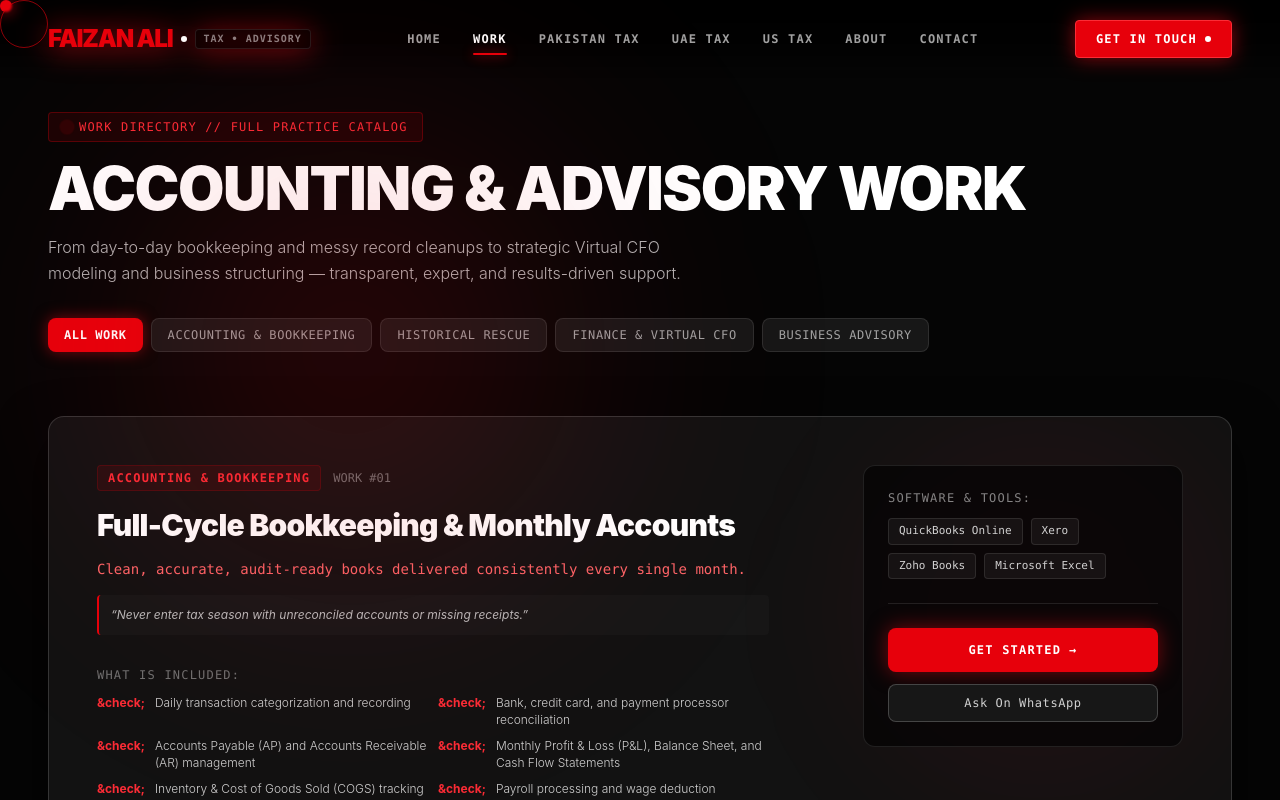
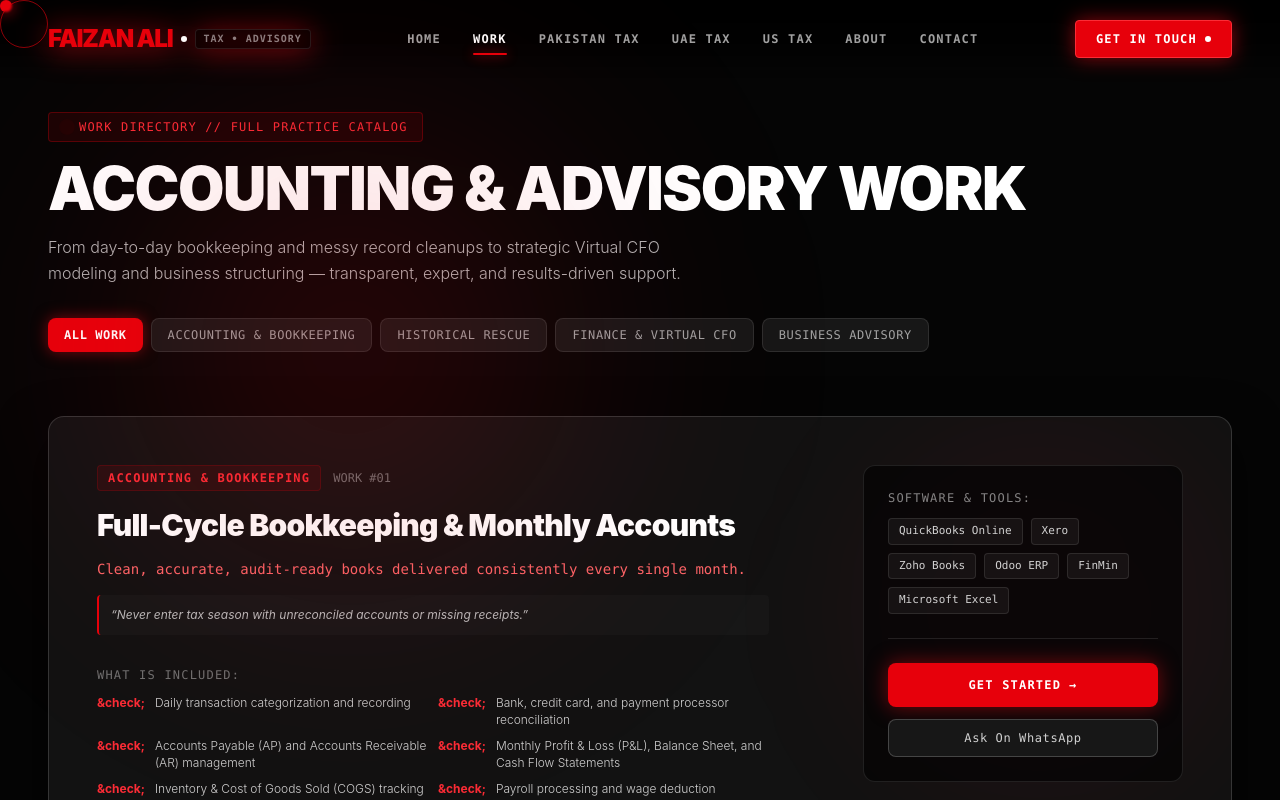
Before and after one commit to devnNexOfficial/netflix-inspired-portfolio, a React (Vite) app: page /work in a window 1280 px wide. Shown: the top 800 px of the page. Built offline with nearby package versions, Linux system fonts and the light colour scheme.

Commit message:
feat: add Odoo, FinMin, and Excel across Expertise, Skills, Services, and Projects

```diff
--- a/src/components/Expertise.jsx
+++ b/src/components/Expertise.jsx
@@ -8,7 +8,7 @@ const expertiseData = [
   {
     number: "01",
     title: "Accounting and Bookkeeping",
-    text: "Daily transaction recording, bank reconciliation, accounts payable and receivable, payroll, inventory tracking and monthly financial statements in QuickBooks, Xero, Zoho Books or Excel.",
+    text: "Daily transaction recording, bank reconciliation, accounts payable and receivable, payroll, inventory tracking and monthly financial statements in QuickBooks, Xero, Zoho Books, Odoo, FinMin and Excel.",
     tag: "ACCOUNTING",
     gradient: "from-[#1f0a0c] via-[#121212] to-[#0a0a0a]"
   },
--- a/src/components/Projects.jsx
+++ b/src/components/Projects.jsx
@@ -11,7 +11,7 @@ const servicesData = [
     title: "Bookkeeping and Monthly Accounts",
     category: "Accounting",
     description: "Daily transaction recording, bank reconciliation, monthly profit and loss, balance sheet and cash flow report.",
-    tags: ["Accounting", "QuickBooks", "Xero", "Excel"],
+    tags: ["Accounting", "QuickBooks", "Xero", "Odoo", "FinMin", "Excel"],
     match: "99%",
     episode: "S01 E01"
   },
--- a/src/components/Skills.jsx
+++ b/src/components/Skills.jsx
@@ -9,7 +9,7 @@ const skillCategories = [
     title: 'Accounting and Bookkeeping',
     desc: 'Chart of accounts setup, daily bookkeeping, bank reconciliation, accounts payable and receivable, payroll, inventory tracking and monthly financial statements.',
     tag: 'ACCOUNTING',
-    skills: ['QuickBooks', 'Xero', 'Zoho Books', 'Excel', 'Google Sheets']
+    skills: ['QuickBooks', 'Xero', 'Zoho Books', 'Odoo', 'FinMin', 'Excel', 'Google Sheets']
   },
   {
     title: 'Pakistan Tax',
--- a/src/pages/Home.jsx
+++ b/src/pages/Home.jsx
@@ -19,7 +19,7 @@ const homeFaqs = [
   },
   {
     q: 'What accounting software ecosystems do you work with?',
-    a: 'I manage ledgers and reporting directly in QuickBooks Online, Xero, Zoho Books, Microsoft Excel (Advanced financial modeling), Power BI, as well as governmental portals: FBR IRIS, FTA EmaraTax, and IRS e-Services.'
+    a: 'I manage ledgers and reporting directly in QuickBooks Online, Xero, Zoho Books, Odoo ERP, FinMin, Microsoft Excel (Advanced financial modeling), Power BI, as well as governmental portals: FBR IRIS, FTA EmaraTax, and IRS e-Services.'
   },
   {
     q: 'Do you offer ongoing monthly retainers or one-off filings?',
--- a/src/pages/ServicesPage.jsx
+++ b/src/pages/ServicesPage.jsx
@@ -40,7 +40,7 @@ const servicesCatalog = [
       'Payroll processing and wage deduction reporting',
       'Complete year-end account closing and CPA/auditor handover'
     ],
-    software: ['QuickBooks Online', 'Xero', 'Zoho Books', 'Microsoft Excel'],
+    software: ['QuickBooks Online', 'Xero', 'Zoho Books', 'Odoo ERP', 'FinMin', 'Microsoft Excel'],
     highlight: 'Never enter tax season with unreconciled accounts or missing receipts.'
   },
   {
@@ -98,6 +98,8 @@ const softwareStack = [
   { name: 'QuickBooks Online', type: 'Accounting Software', desc: 'Industry-standard cloud ledger management' },
   { name: 'Xero Accounting', type: 'Cloud Accounting', desc: 'Seamless bank feeds and automated invoicing' },
   { name: 'Zoho Books', type: 'SME Accounting', desc: 'Integrated inventory and client portal system' },
+  { name: 'Odoo ERP', type: 'ERP Accounting', desc: 'Integrated modular bookkeeping, billing, inventory, and supply chain ledgers' },
+  { name: 'FinMin Portal', type: 'Govt & Institutional Finance', desc: 'Ministry of Finance compliance schedules and regulatory reporting' },
   { name: 'Microsoft Excel (Advanced)', type: 'Financial Modeling', desc: 'Dynamic financial models, VBA, and scenario analysis' },
   { name: 'Power BI', type: 'Data Visualization', desc: 'Real-time financial KPI dashboards and reports' },
   { name: 'FBR IRIS Portal', type: 'Tax Administration', desc: 'Direct portal submission for Pakistan income and wealth statements' },
```
